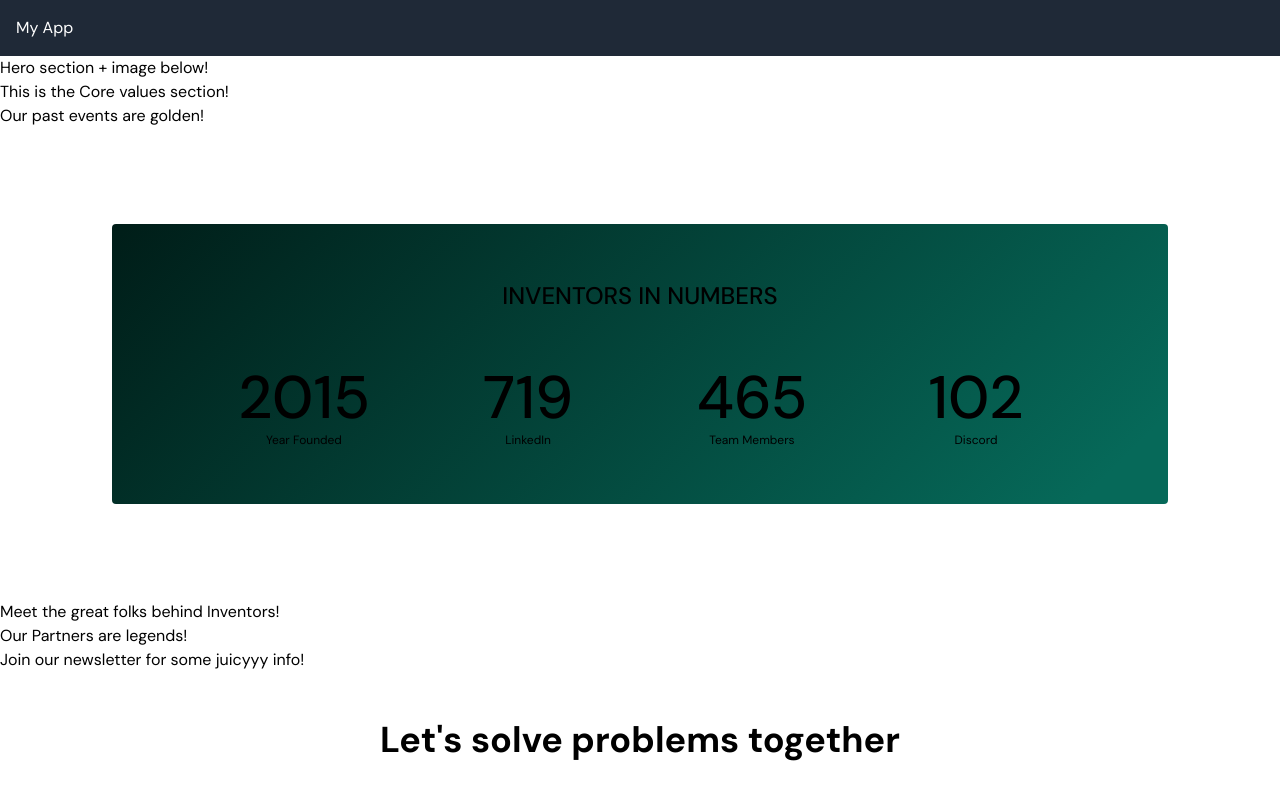
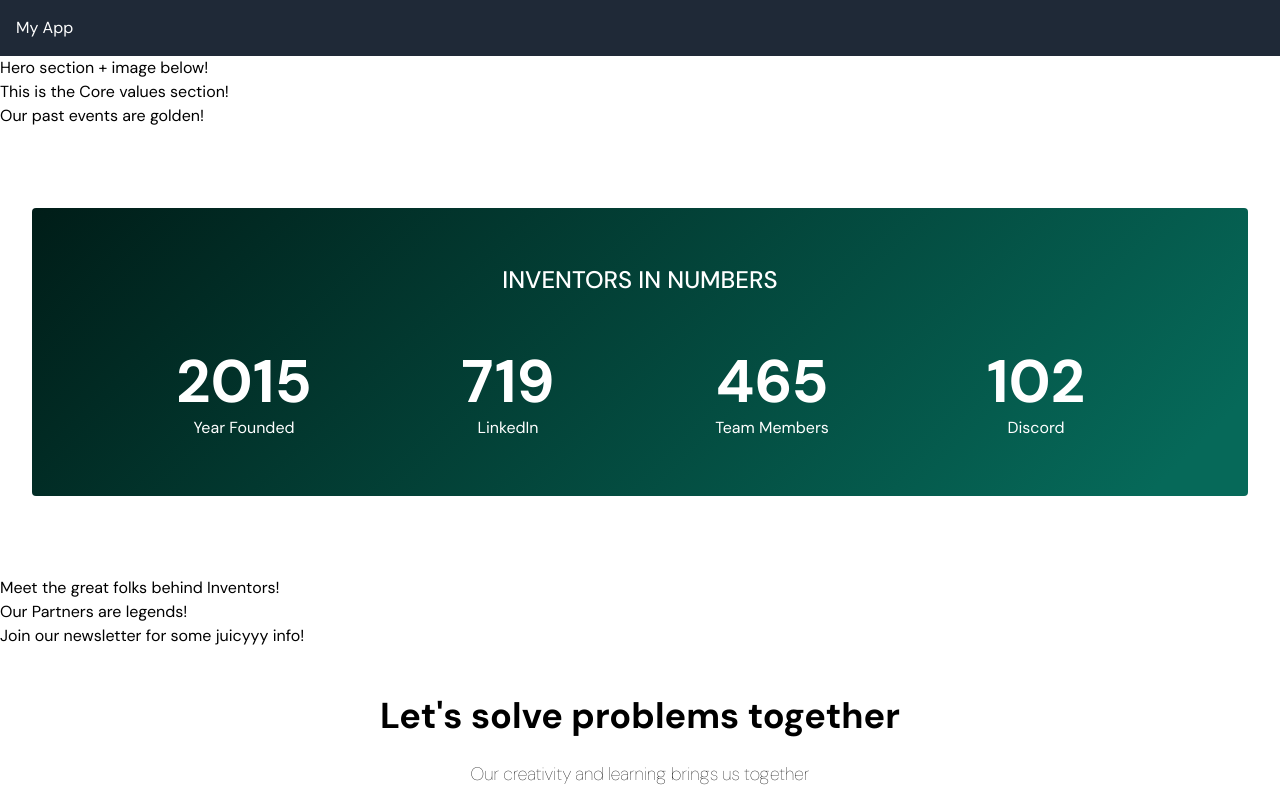
Before and after one commit to InventorsDev/inventors-frontend, a Next.js app: page / in a window 1280 px wide. Shown: the top 789 px of the page. Built offline with nearby package versions, Linux system fonts and the light colour scheme.

Commit message:
few adjustments

```diff
--- a/app/components/lp_sections/InventorsNumbers.tsx
+++ b/app/components/lp_sections/InventorsNumbers.tsx
@@ -1,35 +1,34 @@
 const InventorsNumbers = () => {
 	return (
-    <div className=" p-6 sm:p-10 md:py-24 md:px-28  h-auto">
-      {/* <div className="dark:bg-dark-gradient bg-light-gradient py-12 px-20 rounded-[4px]"> */}
-      <div className="dark:bg-dark-gradient bg-light-gradient py-8 px-6 sm:py-12 sm:px-10 md:py-14 md:px-20 rounded-[4px]">
-        <p className="text-center text-xl sm:text-2xl md:text-2xl font-medium">
+		<div className="container my-20">
+			<div className="dark:bg-dark-gradient bg-light-gradient py-8 px-6 sm:py-12 sm:px-10 md:py-14 md:px-20 rounded-[4px] text-white">
+				<p className="text-center text-lg sm:text-2xl md:text-2xl font-bold sm:font-medium">
 					INVENTORS IN NUMBERS
 				</p>
-        <div className="flex flex-wrap justify-around mt-14">
-          <div className="w-1/2 sm:w-1/4 text-center flex flex-col gap-1">
-            <p className="text-3xl sm:text-4xl md:text-5xl lg:text-6xl  font-medium ">
+				<div className="flex flex-wrap justify-around mt-10 sm:mt-14">
+					<div className="w-1/2 mb-10 sm:mb-0 sm:w-1/4 text-center flex flex-col gap-1">
+						<p className="text-3xl sm:text-4xl md:text-5xl lg:text-6xl  font-bold ">
 							2015
 						</p>
-            <p className="text-xs">Year Founded</p>
+						<p className="text-md">Year Founded</p>
+					</div>
+					<div className="w-1/2 mb-10 sm:mb-0 sm:w-1/4 text-center flex flex-col gap-1">
+						<h2 className="text-3xl sm:text-4xl md:text-5xl lg:text-6xl font-bold ">
+							719
+						</h2>
+						<p className=" text-md">LinkedIn</p>
 					</div>
 					<div className="w-1/2 sm:w-1/4 text-center flex flex-col gap-1">
-            <h2 className="text-3xl sm:text-4xl md:text-5xl lg:text-6xl font-medium ">
-              719
+						<h2 className="text-3xl sm:text-4xl md:text-5xl lg:text-6xl font-bold ">
+							465
 						</h2>
-            <p className=" text-xs">LinkedIn</p>
+						<p className="text-md">Team Members</p>
 					</div>
 					<div className="w-1/2 sm:w-1/4 text-center flex flex-col gap-1">
-            <h2 className="text-3xl sm:text-4xl md:text-5xl lg:text-6xl font-medium ">
-              465
-            </h2>
-            <p className="text-xs">Team Members</p>
-          </div>
-          <div className="w-1/2 sm:w-1/4 text-center flex flex-col gap-1">
-            <h2 className="text-3xl sm:text-4xl md:text-5xl lg:text-6xl font-medium ">
+						<h2 className="text-3xl sm:text-4xl md:text-5xl lg:text-6xl font-bold ">
 							102
 						</h2>
-            <p className="text-xs">Discord</p>
+						<p className="text-md">Discord</p>
 					</div>
 				</div>
 			</div>
```
Lines whose indentation alone changed are shown as unchanged.
